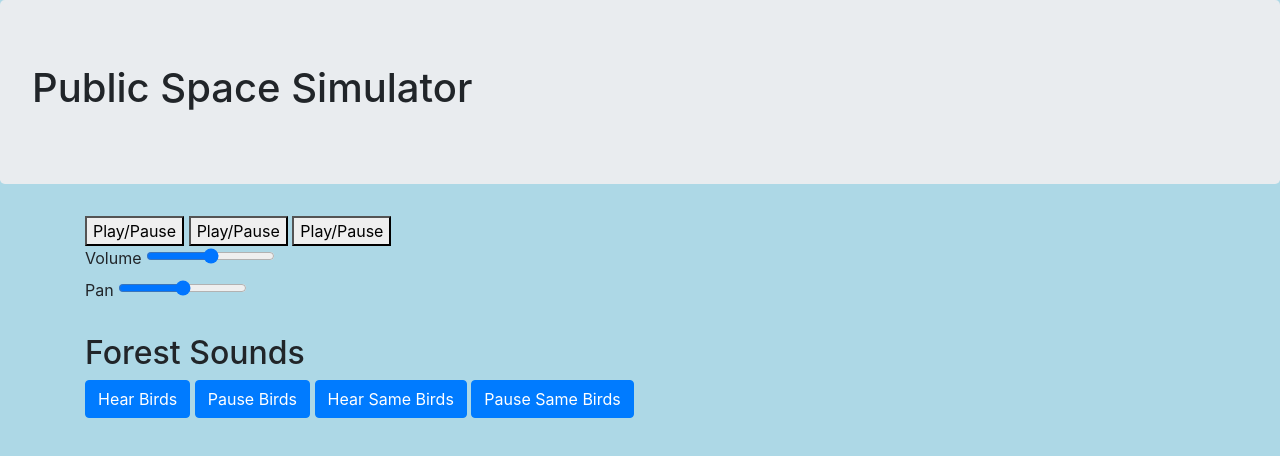
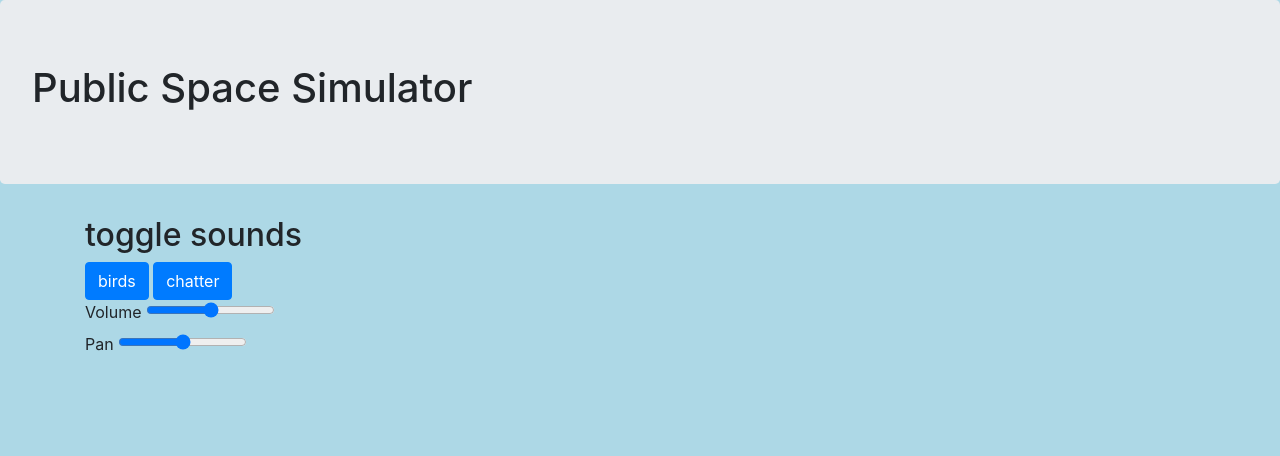
Before and after one commit to njhnny/Team-Week, a website built with webpack: page src/index.html in a window 1280 px wide. Built offline with nearby package versions, Linux system fonts and the light colour scheme.

Commit message:
meaningful renames on index.html
Co-authored-by: HR Williams <halrubinwilliams@gmail.com>
Co-authored-by: Garrett Brown <garrettpaulbrown@gmail.com>

```diff
--- a/src/index.html
+++ b/src/index.html
@@ -9,12 +9,13 @@
   </div>
   <div class="container">
     <div class="controls"></div>
+    <h2>toggle sounds</h2>
     <audio id="audio-birds">
       <source src="assets/audio/birds.mp3" type="audio/mp3"></source>
       Your browser does not support the audio element.
     </audio>
-    <button data-playing="false" role="switch" aria-checked="false" id="birds-button" class="play-sound">
-      <span>Play/Pause</span>
+    <button data-playing="false" role="switch" aria-checked="false" id="birds-button" class="play-sound btn btn-primary">
+      <span>birds</span>
     </button>
     <audio id="audio-people">
       <source src="assets/audio/people.mp3" type="audio/mp3"></source>
@@ -25,14 +26,10 @@
       <source src="assets/audio/mp3/birds.mp3" id="birds-src" type="audio/mp3"></source>
       Your browser does not support the audio element.
     </audio> -->
-    <button data-playing="false" role="switch" aria-checked="false" id="people-button" class="play-sound">
-      <span>Play/Pause</span>
+    <button data-playing="false" role="switch" aria-checked="false" id="people-button" class="play-sound btn btn-primary">
+      <span>chatter</span>
     </button>
     <audio src="assets/audio/forest1.ogg"></audio>
-
-    <button data-playing="false" role="switch" aria-checked="false" id="forest-ogg" class="play-sound">
-      <span>Play/Pause</span>
-    </button>
     <br>
     <label for="volume">Volume</label>
     <input type="range" id="volume" min="0" max="2" value="1" step="0.01">
@@ -47,13 +44,5 @@
       <a-sky id="360" src="assets/images/bluffs360.jpg" rotation="0 -150 0"></a-sky>
     </a-scene>
   </div>
-
-  <div class="container">
-    <h2>Forest Sounds</h2>
-    <button class="btn btn-primary" id="play-forest-ogg">Hear Birds</button>
-    <button class="btn btn-primary" id="pause-forest-ogg">Pause Birds</button>
-    <button class="btn btn-primary" id="play-forest-mp3">Hear Same Birds</button>
-    <button class="btn btn-primary" id="pause-forest-mp3">Pause Same Birds</button>
-  </div>
 </body>
 </html>
```
